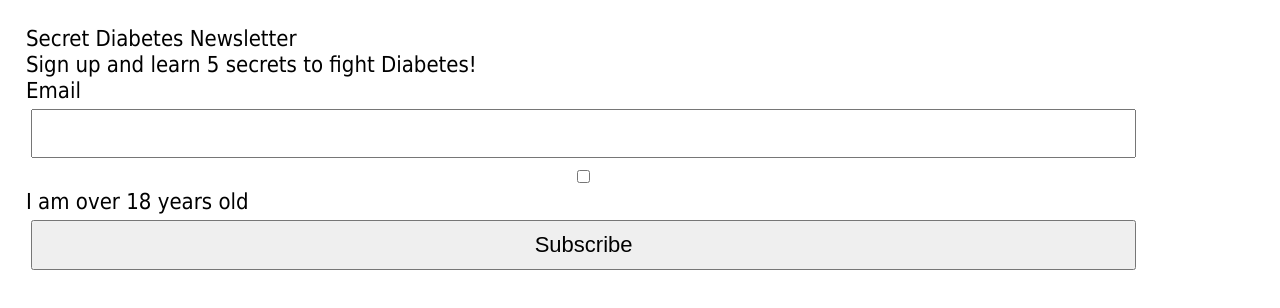
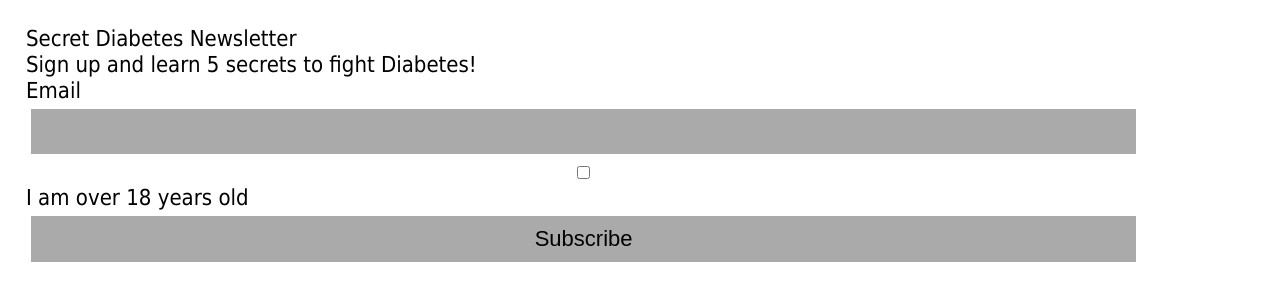
Before and after one commit to ademuth-org/lab3, a plain HTML site: page index.html in a window 1280 px wide. Drawn offline with nearby package versions, Linux system fonts and the light colour scheme.

Commit message:
Remove borders and added background color to input

```diff
--- a/css/screen.css
+++ b/css/screen.css
@@ -208,6 +208,8 @@ input {
   width: 90%;
   padding: 10px;
   margin: 5px;
+  border-style: hidden;
+  background-color: #AAAAAA
 }
 
 /* ===== LAYOUT STYLES ====== */
```
Also changed, not shown: 1 other file.
